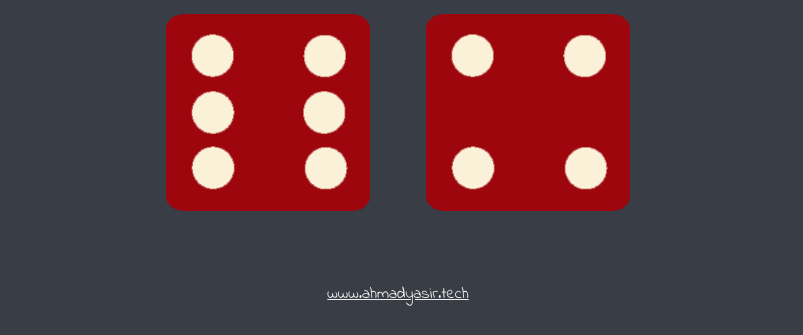
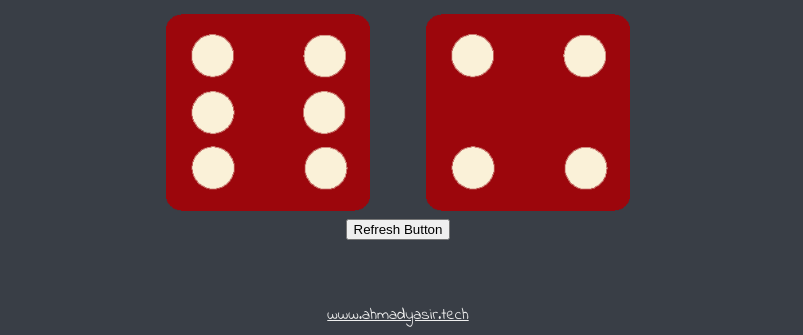
Before and after one commit to longclaw1/dice-game, a plain HTML site: page index.html in a window 1280 px wide. Shown: the part 481-816 px from the top of the page, without its empty margins (242-1045 px from the left). Drawn offline with Linux system fonts and the light colour scheme.

Commit message:
Update index.html

```diff
--- a/index.html
+++ b/index.html
@@ -18,7 +18,7 @@
           <img class="img2" src="images/dice6.png" alt="">
 
         </div>
-
+      <div><button type="submit"  onClick="refreshPage()">Refresh Button</button>       </div>
     </div>
     <script src="index.js">
     </script>
```
